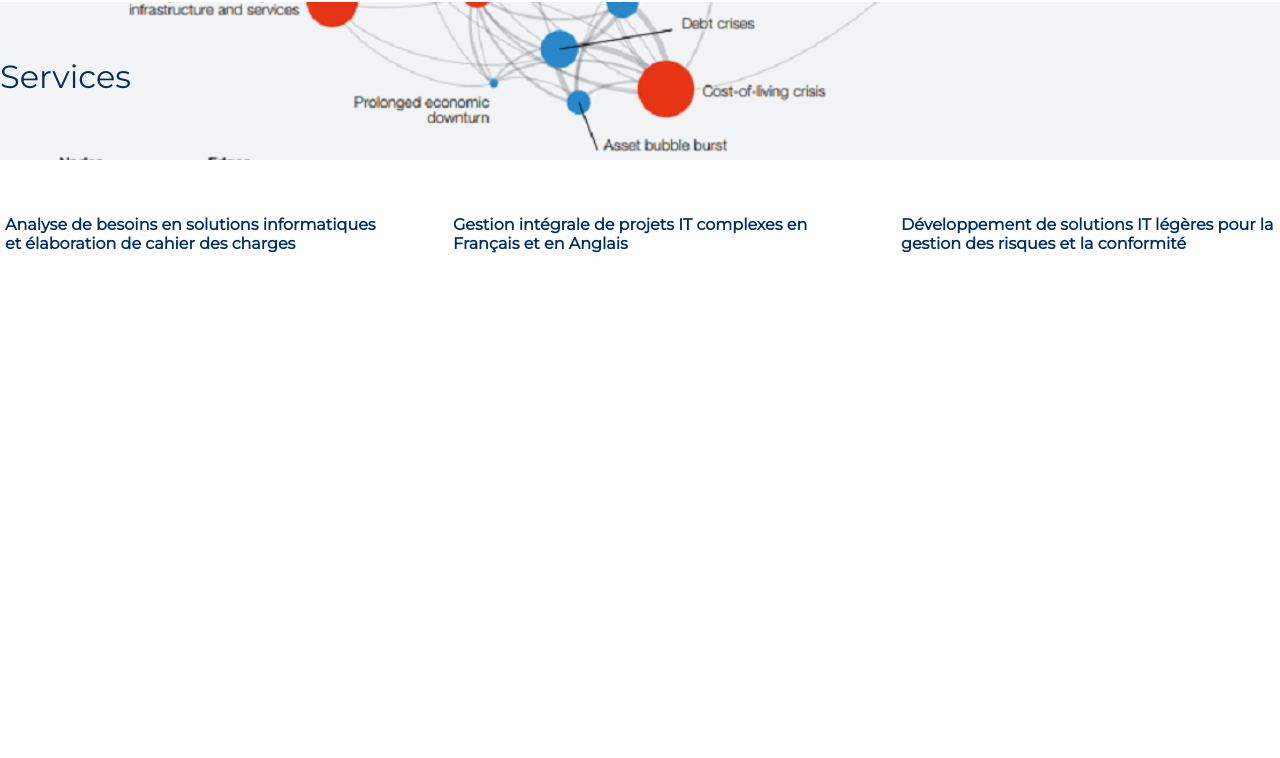
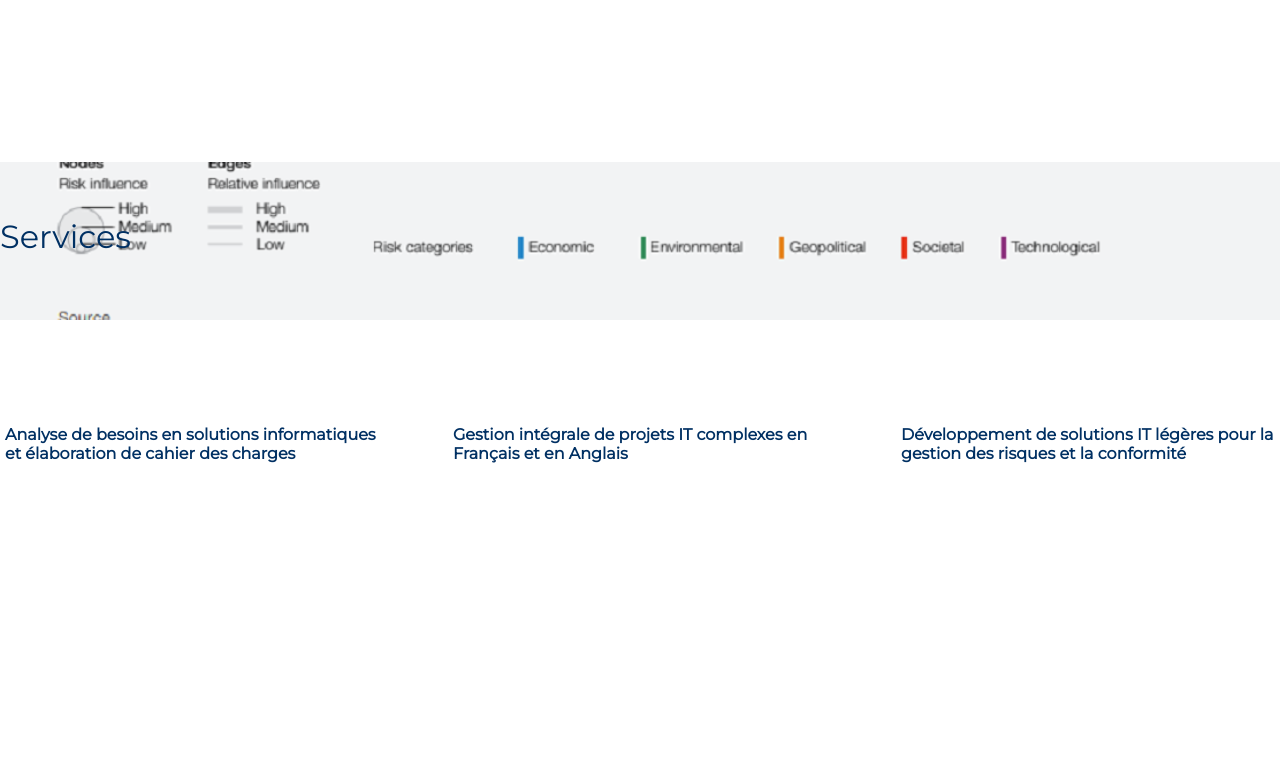
Before and after one commit to Myzaka/Personal-page, a React (Create React App) app in the folder frontend/: page / in a window 1280 px wide. Shown: the part 638-1396 px from the top of the page. Built offline with nearby package versions, Linux system fonts and the light colour scheme.

Commit message:
Correction classnames Block

```diff
--- a/frontend/src/App.css
+++ b/frontend/src/App.css
@@ -21,4 +21,5 @@
 
 .section {
     margin: 0;
+    height: 100vh;
 }
--- a/frontend/src/components/Generic/Block/Block.jsx
+++ b/frontend/src/components/Generic/Block/Block.jsx
@@ -16,16 +16,16 @@ export default function Block({ title, sentence }) {
   };
 
   return (
-    <div className='services__panel'>
+    <div className='block'>
       <h3
-        className={`services__panel--title ${isHovered ? 'services__panel--titleColored' : 'services__panel--title'}`}
+        className={`block__title ${isHovered ? 'block__titleColored' : 'block__title'}`}
         onMouseEnter={handleMouseEnter}
         onMouseLeave={handleMouseLeave}
       >
         {title}
       </h3>
         <div className={`${
-                isHovered ? 'services__panel--textVisible' : 'services__panel--textHidden'
+                isHovered ? 'block__textVisible' : 'block__textHidden'
               }`}>
 
           {filteredSentences.map((e, index) => (
--- a/frontend/src/components/Generic/Block/Block_style.scss
+++ b/frontend/src/components/Generic/Block/Block_style.scss
@@ -1,16 +1,10 @@
-.services {
+.block {
     display: flex;
     flex-direction: column;
-    height : 600px;
-    &__list{
-        display: flex;
-        flex-direction: row;
-        justify-content: space-between;
-    }
-    &__panel{
+    margin-top: 50px;
     width: 30%;
     height: auto;
-        &--title {
+    &__title {
         font-size: 1em;
         font-weight: 700;
         max-height: 200px;
@@ -18,24 +12,23 @@
         padding: 5px;
         margin-top: 50px;
     }
-        &--titleColored {
+    &__titleColored {
         font-weight: 500;
         background-color: #003063;
         color: white;
         transition: .6s;
     }
-        &--textVisible {
+    &__textVisible {
         opacity:1;
         font-size: .9em;
         max-height: 200px; /* Utilisez une valeur suffisamment grande pour couvrir le contenu */
         transition: max-height 0.6s ease, opacity 0.6s ease; /* Ajoutez la transition de 0.6s vers le bas */
         overflow: hidden;
     }
-        &--textHidden {
+    &__textHidden {
         max-height: 0;
         opacity:0;
         font-size: .9em;
         transition: max-height 0.6s ease;
     }
 }
-}
--- a/frontend/src/components/Presentation/Presentation_style.scss
+++ b/frontend/src/components/Presentation/Presentation_style.scss
@@ -2,7 +2,7 @@
     display: flex;
     flex-direction: row;
     justify-content: space-between;
-    height: 80vh;
+    height: 100vh;
     //background-color: transparent;
     background-color: white;
     //padding-top: 100px;
--- a/frontend/src/components/Services/Services_style.scss
+++ b/frontend/src/components/Services/Services_style.scss
@@ -1,9 +1,9 @@
 .services {
     display: flex;
     flex-direction: column;
+    height: 100vh;
     //padding-top: 350px;
     //height: 200px;
-    height: 100%;
     background-color: white;
     &__list{
         display: flex;
--- a/frontend/src/components/Skills/Skills_style.scss
+++ b/frontend/src/components/Skills/Skills_style.scss
@@ -2,7 +2,6 @@
     display: flex;
     flex-direction: column;
     //padding-top: 350px;
-    //height: 900px;
     height: 100vh;
     background-color: white;
     &__list{
```
Lines whose indentation alone changed are shown as unchanged.
